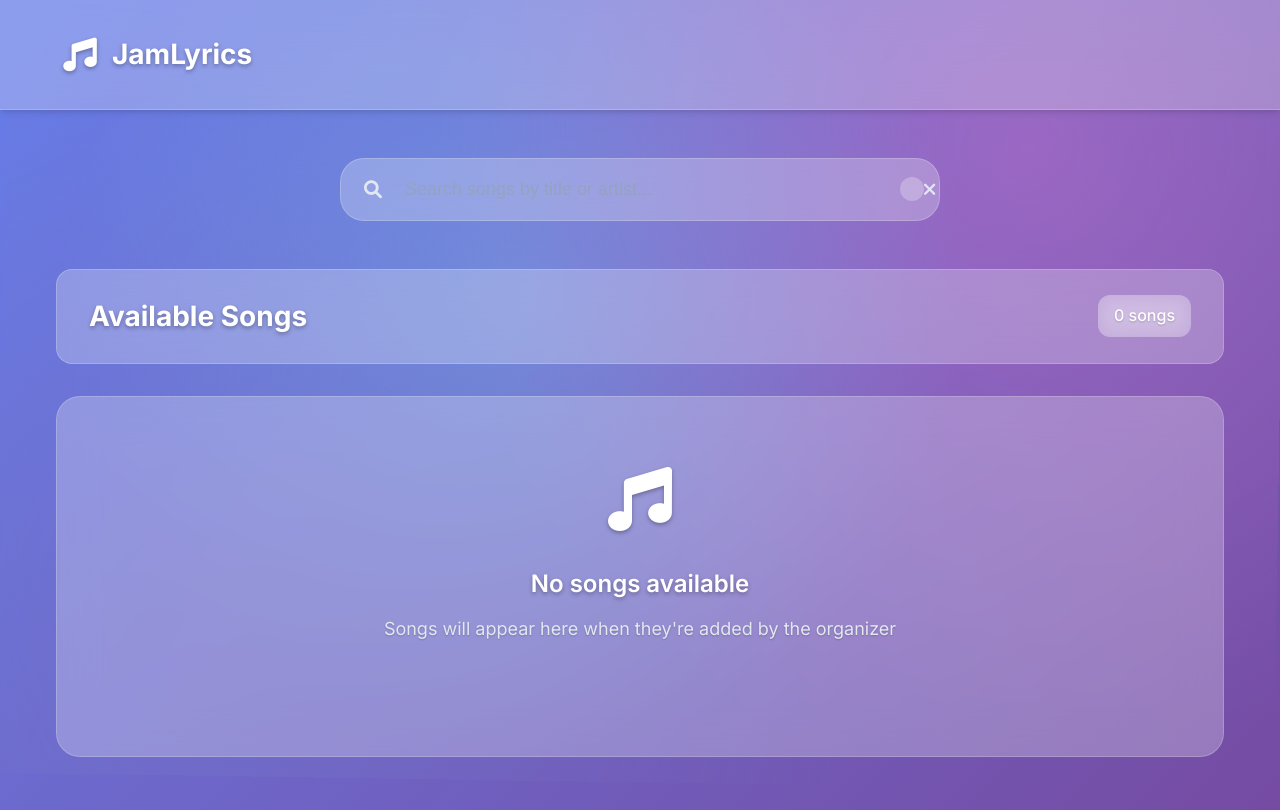
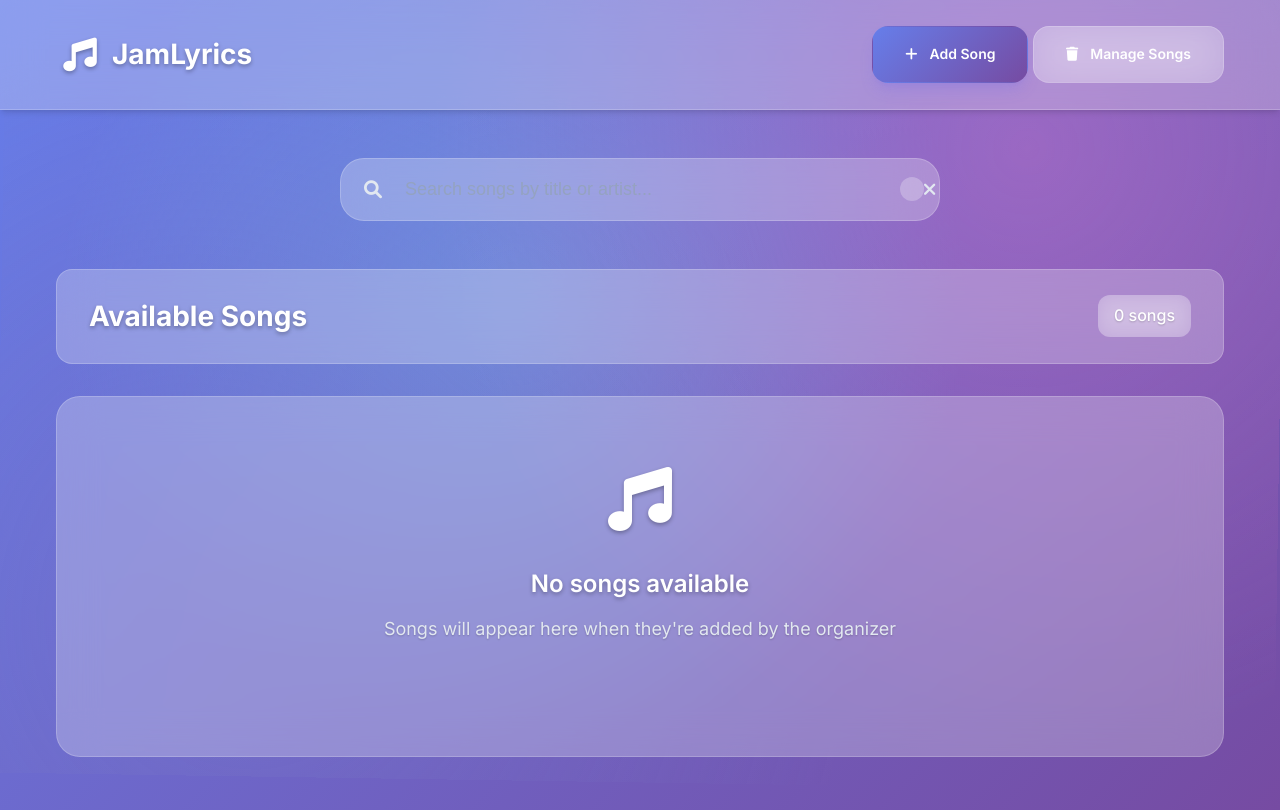
Before and after one commit to Vaibhavrajawat/LyricsJam, a plain HTML site: page index.html in a window 1280 px wide. Drawn offline with Linux system fonts and the light colour scheme.

Commit message:
Update index.html

```diff
--- a/index.html
+++ b/index.html
@@ -21,6 +21,14 @@
           <i class="fas fa-music"></i>
           <h1>JamLyrics</h1>
         </div>
+        <nav class="nav">
+          <a href="add.html" class="btn btn-primary">
+            <i class="fas fa-plus"></i> Add Song
+          </a>
+          <a href="remove.html" class="btn btn-secondary">
+            <i class="fas fa-trash"></i> Manage Songs
+          </a>
+        </nav>
       </div>
     </header>
 
```
